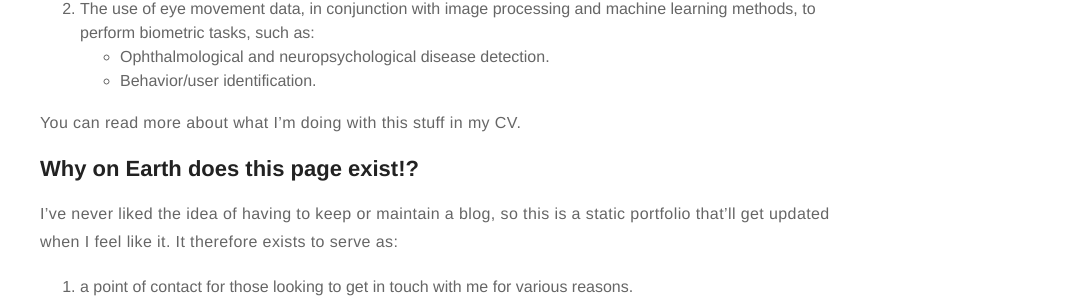
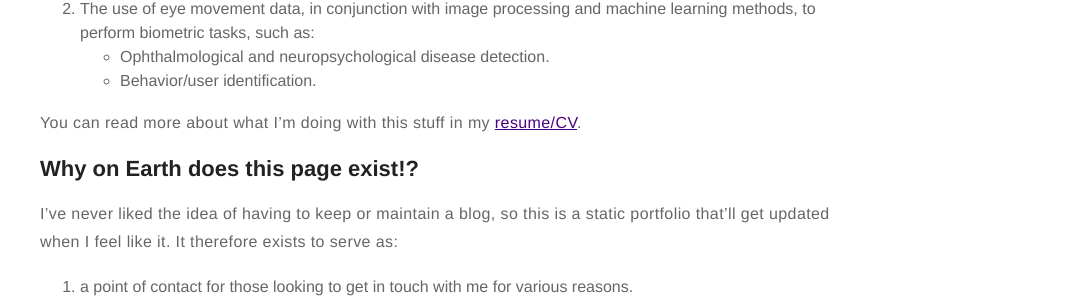
Before and after one commit to Hamcastle/Hamcastle.github.io, a Jekyll site: the page built from about.md, in a window 1280 px wide. Shown: the part 831-1133 px from the top of the page, without its empty margins (195-1280 px from the left). Built offline with Jekyll 4.4.1, drawn with Linux system fonts in a browser that asks for light colours.

Commit message:
adds a link to resume/cv in the text of the about page

```diff
--- a/about.md
+++ b/about.md
@@ -21,7 +21,7 @@ Well, first, it's less dumb and edgy now than it used to be. Second, at the mome
    * Ophthalmological and neuropsychological disease detection.
    * Behavior/user identification.
 
-You can read more about what I'm doing with this stuff in my CV.
+You can read more about what I'm doing with this stuff in my [resume/CV](https://drive.google.com/open?id=1eTgK-QIWoLFCfI-359k9sIDb5F7HarSJ).
 
 ## Why on Earth does this page exist!?
 
```
